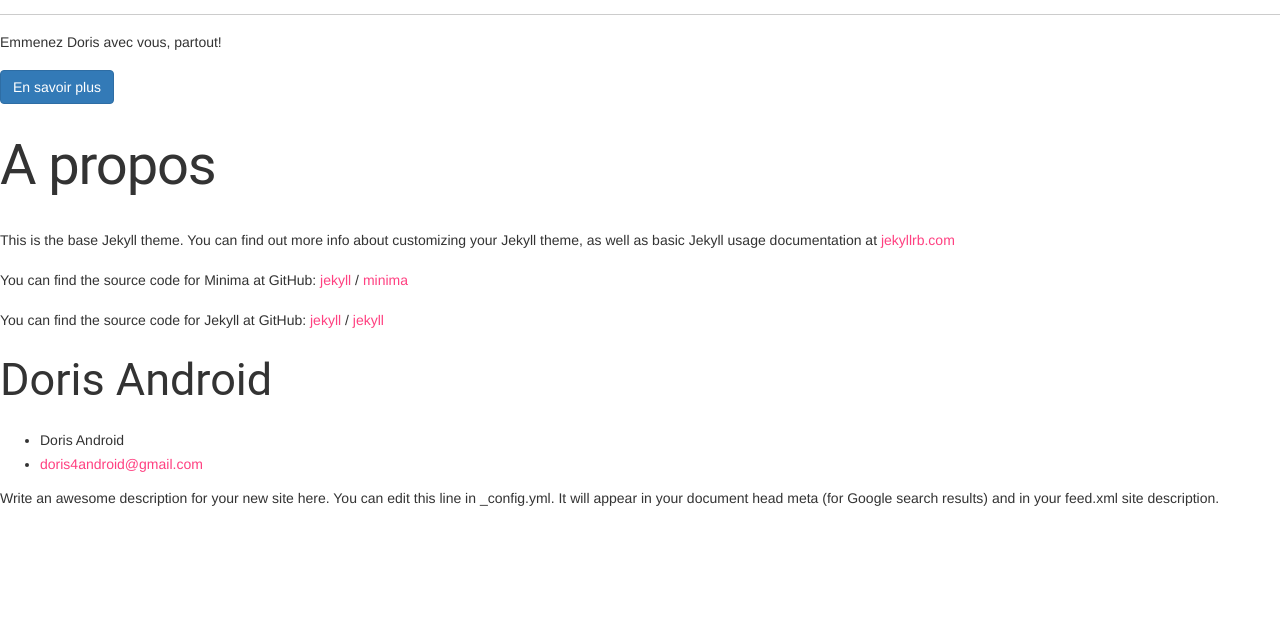
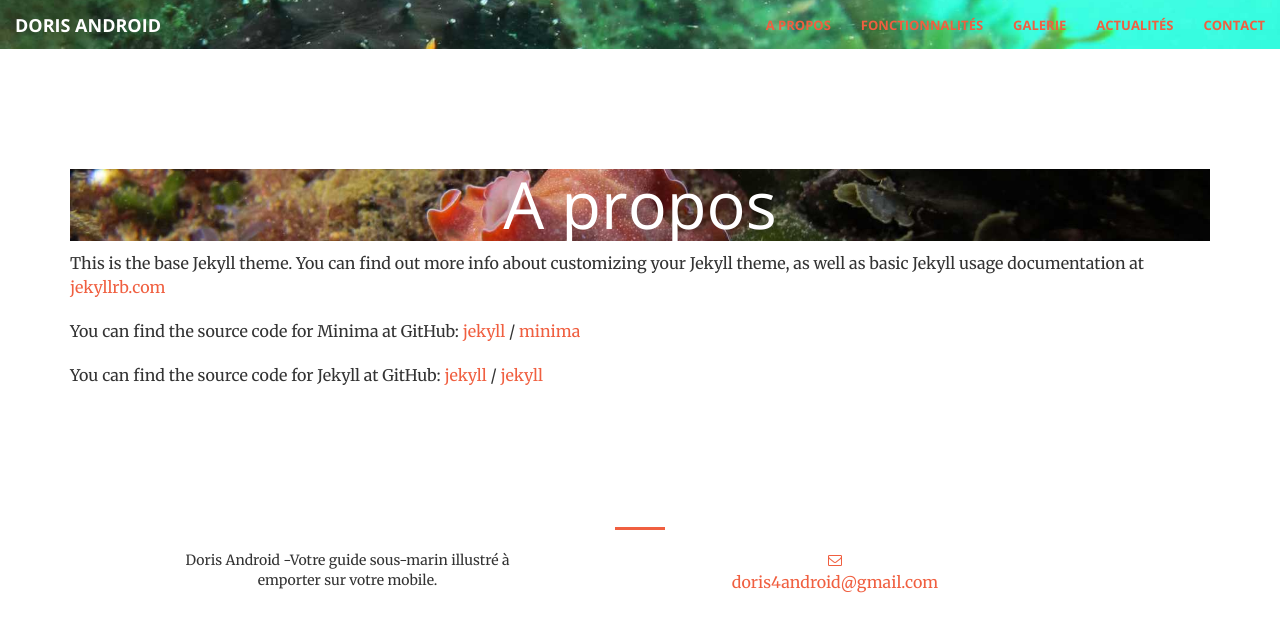
Before and after one commit to doris-ffessm/doris-ffessm.github.io, a Jekyll site: the page built from about.md, in a window 1280 px wide. Shown: the top 632 px of the page. Built offline with Jekyll 4.4.1, drawn with Linux system fonts in a browser that asks for light colours; nearby versions of some CDN libraries; library files that are not in the unit come from our copies.

Commit message:
améliorations page post simple

```diff
--- a/_config.yml
+++ b/_config.yml
@@ -17,9 +17,7 @@ title: Doris Android
 email: doris4android@gmail.com
 developers_email: doris-android-developers@lists.gforge.inria.fr
 description: >- # this means to ignore newlines until "baseurl:"
-  Write an awesome description for your new site here. You can edit this
-  line in _config.yml. It will appear in your document head meta (for
-  Google search results) and in your feed.xml site description.
+  Votre guide sous-marin illustré à emporter sur votre mobile.
 baseurl: "" # the subpath of your site, e.g. /blog
 url: "" # the base hostname & protocol for your site, e.g. http://example.com
 #twitter_username: jekyllrb
--- a/_includes/footer.html
+++ b/_includes/footer.html
@@ -1,34 +1,25 @@
+
+
+
 <footer class="site-footer h-card">
-  <data class="u-url" href="{{ "/" | relative_url }}"></data>
+	<data class="u-url" href="{{ "/" | relative_url }}"></data>
 
-  <div class="wrapper">
+	<div class="container">
 
-    <div class="footer-col-wrapper">
-      <div class="footer-col one-half">
-      <h2 class="footer-heading">{{ site.title | escape }}</h2>
-        <ul class="contact-list">
-          <li class="p-name">
-            {%- if site.author -%}
-              {{ site.author | escape }}
-            {%- else -%}
-              {{ site.title | escape }}
-            {%- endif -%}
-            </li>
-            {%- if site.email -%}
-            <li><a class="u-email" href="mailto:{{ site.email }}">{{ site.email }}</a></li>
-            {%- endif -%}
-        </ul>
-      </div>
+		<div class="row">
 
-      <div class="footer-col one-half">
-        <p>{{- site.description | escape -}}</p>
-      </div>
+            	<hr>
+		        <div class="col-lg-4 col-lg-offset-1 text-center">
+		            {{ site.title | escape }} - {{- site.description | escape -}}
+		        </div>
+		        <div class="col-lg-4 col-lg-offset-1 text-center">
+		            <a href="mailto:{{ site.email }}">
+		            <i class="fa fa-envelope-o fa-1x wow bounceIn" data-wow-delay=".1s"></i>
+		                <p>{{ site.email }}</p>
+		            </a>
+		        </div>
 
-      <div class="social-links">
-        {%- include social.html -%}
-      </div>
-    </div>
-
-  </div>
+		</div>
+	</div>
 
 </footer>
--- a/_includes/head.html
+++ b/_includes/head.html
@@ -9,20 +9,20 @@
     <title>DorisAndroid - votre guide sous-marin illustré</title>
 
     <!-- Bootstrap Core CSS -->
-    <link rel="stylesheet" href="css/bootstrap.min.css" type="text/css">
+    <link rel="stylesheet" href="/css/bootstrap.min.css" type="text/css">
 
     <!-- Custom Fonts -->
     <link href='http://fonts.googleapis.com/css?family=Open+Sans:300italic,400italic,600italic,700italic,800italic,400,300,600,700,800' rel='stylesheet' type='text/css'>
     <link href='http://fonts.googleapis.com/css?family=Merriweather:400,300,300italic,400italic,700,700italic,900,900italic' rel='stylesheet' type='text/css'>
-    <link rel="stylesheet" href="font-awesome/css/font-awesome.min.css" type="text/css">
+    <link rel="stylesheet" href="/font-awesome/css/font-awesome.min.css" type="text/css">
     <link href="https://fonts.googleapis.com/icon?family=Material+Icons" rel="stylesheet" type="text/css">
-    <link rel="stylesheet" href="css/material.css" type="text/css">
+    <link rel="stylesheet" href="/css/material.css" type="text/css">
 
     <!-- Plugin CSS -->
-    <link rel="stylesheet" href="css/animate.min.css" type="text/css">
+    <link rel="stylesheet" href="/css/animate.min.css" type="text/css">
 
     <!-- Custom CSS -->
-    <link rel="stylesheet" href="css/main.css" type="text/css">
+    <link rel="stylesheet" href="/css/main.css" type="text/css">
 
     <!-- HTML5 Shim and Respond.js IE8 support of HTML5 elements and media queries -->
     <!-- WARNING: Respond.js doesn't work if you view the page via file:// -->
--- a/_includes/scripts.html
+++ b/_includes/scripts.html
@@ -1,13 +1,13 @@
 <!-- jQuery -->
-<script src="js/jquery.js"></script>
+<script src="/js/jquery.js"></script>
 
 <!-- Bootstrap Core JavaScript -->
-<script src="js/bootstrap.min.js"></script>
+<script src="/js/bootstrap.min.js"></script>
 
 <!-- Plugin JavaScript -->
-<script src="js/jquery.easing.min.js"></script>
-<script src="js/jquery.fittext.js"></script>
-<script src="js/wow.min.js"></script>
+<script src="/js/jquery.easing.min.js"></script>
+<script src="/js/jquery.fittext.js"></script>
+<script src="/js/wow.min.js"></script>
 
 <!-- Custom Theme JavaScript -->
-<script src="js/creative.js"></script>
+<script src="/js/creative.js"></script>
--- a/_layouts/default.html
+++ b/_layouts/default.html
@@ -1,20 +1,21 @@
 <!DOCTYPE html>
-<html lang="{{ page.lang | default: site.lang | default: "en" }}">
+<html lang="en">
 
-  {%- include head.html -%}
+{% include head.html %}
 
-  <body>
+<body id="page-top">
+  {% include nav_inner_page.html %}
+  {% include header_inner_page.html %}
 
-    {%- include header.html -%}
-
-    <main class="page-content" aria-label="Content">
-      <div class="wrapper">
+	<section id="all_news">
+		<div class="container">
         {{ content }}
       </div>
-    </main>
+	</section>
 
     {%- include footer.html -%}
 
+    {% include scripts.html %}
   </body>
 
 </html>
```
